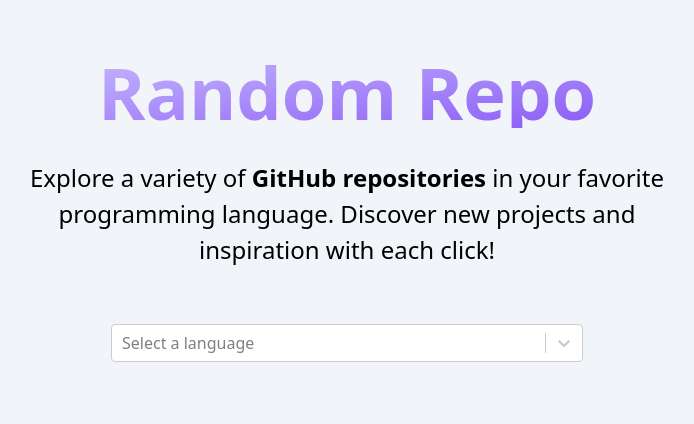
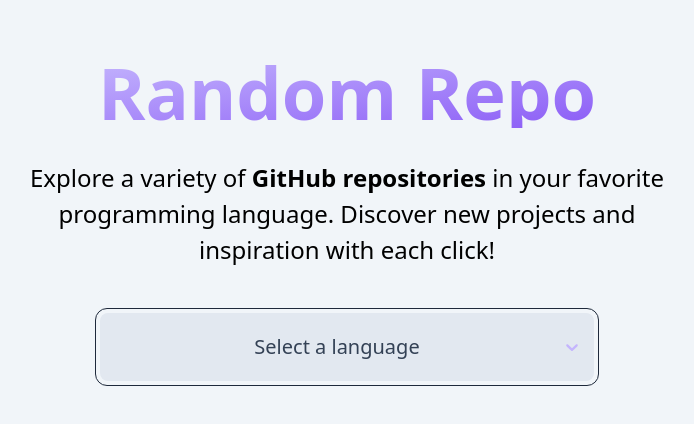
Before and after one commit to ehdlg/github-random-repository, a React (Vite) app: page / in a window 1280 px wide. Shown: the top 424 px of the page, without its empty margins (293-987 px from the left). Built offline with nearby package versions, Linux system fonts and the light colour scheme; no server answers.

Commit message:
feat(styles): style select

```diff
--- a/src/components/Search.tsx
+++ b/src/components/Search.tsx
@@ -8,12 +8,30 @@
   onChange: (e: SingleValue<ProgrammingLanguageData>) => void;
 }) {
   return (
-    <form className='p-4 w-full mx-center  rounded-xl dark:bg-slate-800 dark:text-slate-200 '>
+    <form className='p-1 w-full mx-center border border-slate-800 rounded-xl dark:bg-slate-800 dark:text-slate-200 '>
       <Select
+        unstyled={true}
         classNames={{
-          container: () => 'text-slate-700 text-left  ',
-          control: () => 'border border-red-500 outline-none text-red-500',
+          container: () => 'text-left border-none rounded-xl w-full ',
+          control: () =>
+            `flex justify-between items-center p-3 rounded-lg cursor-pointer transition-all duration-150 dark:bg-slate-800 bg-slate-200 hover:cursor-pointer`,
+          valueContainer: () => 'flex-1 bg-transparent p-2 dark:bg-slate-800 dark:text-slate-200',
+          singleValue: () => 'text-lg text-slate-700 dark:text-slate-200',
+          placeholder: () => 'text-xl text-center text-slate-700 dark:text-slate-400',
+          menuList: () => 'bg-slate-200 dark:bg-slate-800  p-4 rounded-lg shadow-lg ',
+          option: (state) =>
+            `p-2 rounded-md transition-all duration-150 text-lg hover:cursor-pointer ${
+              state.isSelected ? 'bg-violet-500 text-white' : 'hover:bg-violet-300 hover:text-white'
+            }`,
+          input: () => 'text-lg text-slate-700 dark:text-slate-200',
+          indicatorsContainer: () => 'flex bg-slate-200 dark:bg-slate-800',
+          indicatorSeparator: () => 'hidden',
+          dropdownIndicator: () =>
+            'text-violet-300 hover:text-violet-500 hover:cursor-pointer transition ease-in duration-150',
+          clearIndicator: () => 'text-red-500 hover:text-red-700 transition-colors',
         }}
+        classNamePrefix='react-select'
+        className='react-select-container'
         options={PROGRAMMING_LANGUAGE_DATA}
         placeholder='Select a language'
         onChange={onChange}
```
